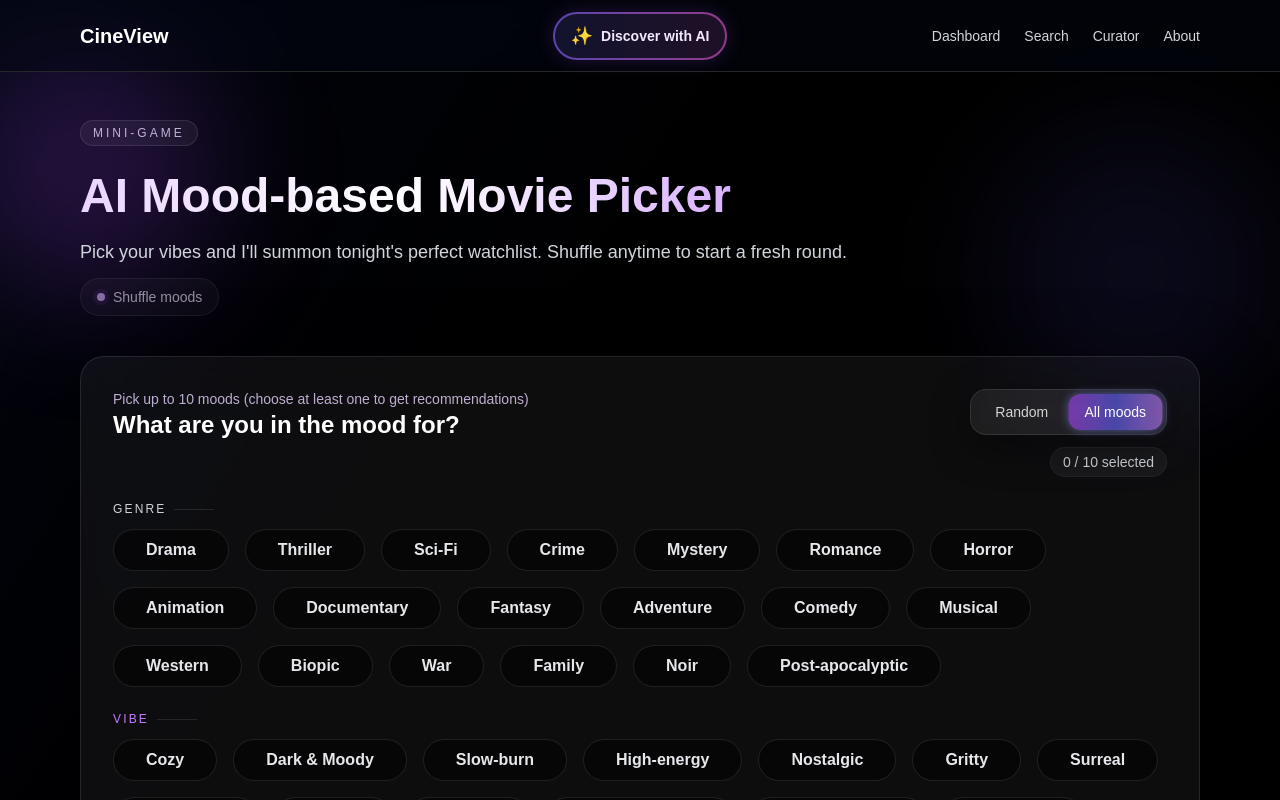
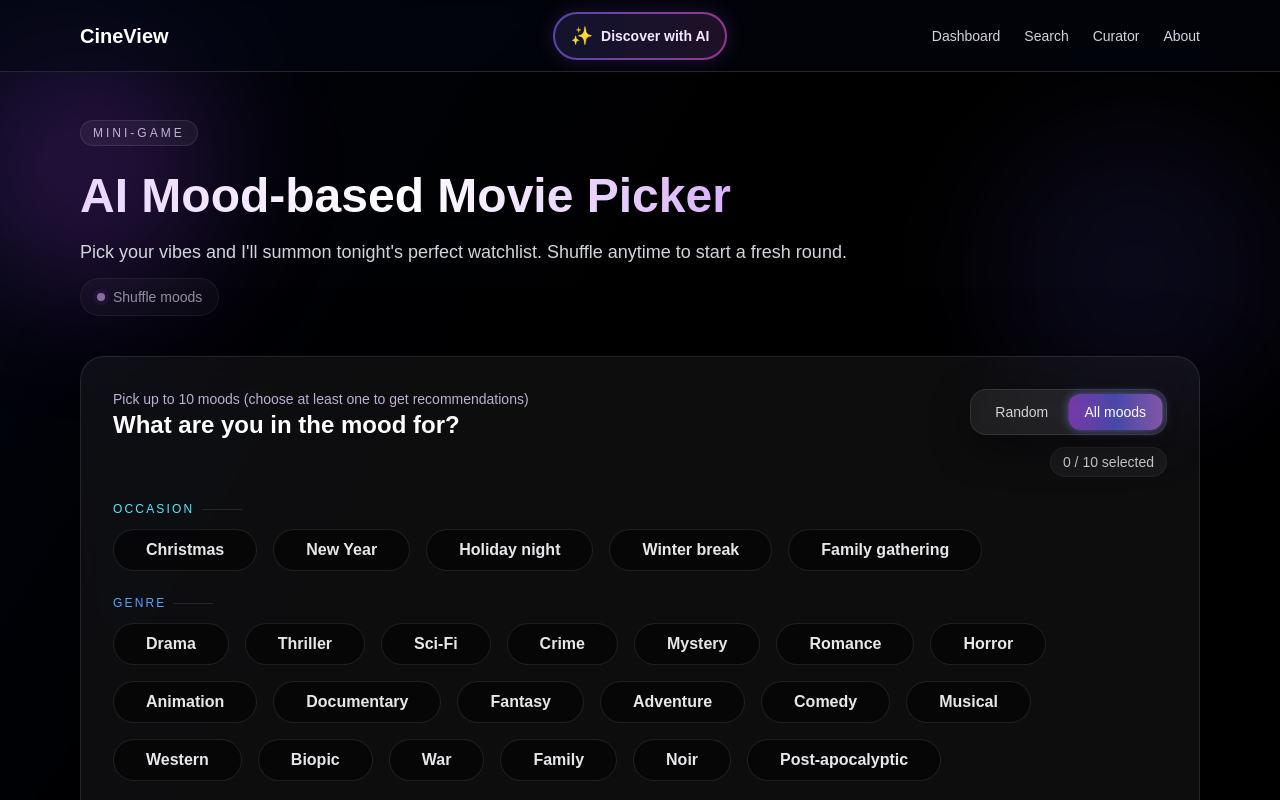
Before and after one commit to jimbokid/movies-nextJs, a Next.js app: page /discover-ai in a window 1280 px wide. Both pictures are taken after a click on the button "All moods". Shown: the top 800 px of the page. Built offline with nearby package versions, Linux system fonts and the light colour scheme.

Commit message:
[feature] - add "occasion" category to mood badges, update related types, styles, and components in `discover-ai`

```diff
--- a/src/app/discover-ai/page.tsx
+++ b/src/app/discover-ai/page.tsx
@@ -147,6 +147,8 @@ export default function DiscoverAiPage() {
                                     const categoryTitleColor =
                                         BADGE_TITLE_COLORS[category] ?? DEFAULT_BADGE_TITLE_COLOR;
 
+                                    debugger
+
                                     return (
                                         <motion.div
                                             key={category}
@@ -155,7 +157,7 @@ export default function DiscoverAiPage() {
                                         >
                                             <div className="flex items-center gap-2">
                                                 <span
-                                                    className={`text-xs tracking-[0.18em] uppercase text-gray-300 ${categoryTitleColor}`}
+                                                    className={`text-xs tracking-[0.18em] uppercase ${categoryTitleColor}`}
                                                 >
                                                     {category.toUpperCase()}
                                                 </span>
--- a/src/data/moodBadges.ts
+++ b/src/data/moodBadges.ts
@@ -1,6 +1,12 @@
 import { MoodBadge } from '@/types/discoverAi';
 
 export const moodBadges: MoodBadge[] = [
+    // Occasions (seasonal / holiday intent)
+    { id: 'christmas', label: 'Christmas', category: 'occasion' },
+    { id: 'new-year', label: 'New Year', category: 'occasion' },
+    { id: 'holiday-night', label: 'Holiday night', category: 'occasion' },
+    { id: 'winter-break', label: 'Winter break', category: 'occasion' },
+    { id: 'family-gathering', label: 'Family gathering', category: 'occasion' },
     // Genres (unchanged, all relevant)
     { id: 'drama', label: 'Drama', category: 'genre' },
     { id: 'thriller', label: 'Thriller', category: 'genre' },
@@ -125,7 +131,8 @@ export const BADGE_TITLE_COLORS: Record<string, string> = {
     aesthetic: 'text-pink-400',
     theme: 'text-green-400',
     emotion: 'text-amber-400',
-}
+    occasion: 'text-cyan-300',
+};
 
 export const BADGE_COLORS: Record<string, string> = {
     genre: 'bg-gradient-to-r from-blue-500/20 to-blue-600/20 border-blue-400/40 text-blue-100 hover:shadow-[0_0_20px_rgba(59,130,246,0.35)]',
--- a/src/types/discoverAi.ts
+++ b/src/types/discoverAi.ts
@@ -1,4 +1,4 @@
-export type BadgeCategory = 'genre' | 'vibe' | 'aesthetic' | 'theme' | 'emotion';
+export type BadgeCategory = 'genre' | 'vibe' | 'aesthetic' | 'theme' | 'emotion' | 'occasion';
 
 export type CuratorId = 'director' | 'regular-guy' | 'indie-nerd' | 'film-student';
 
```
